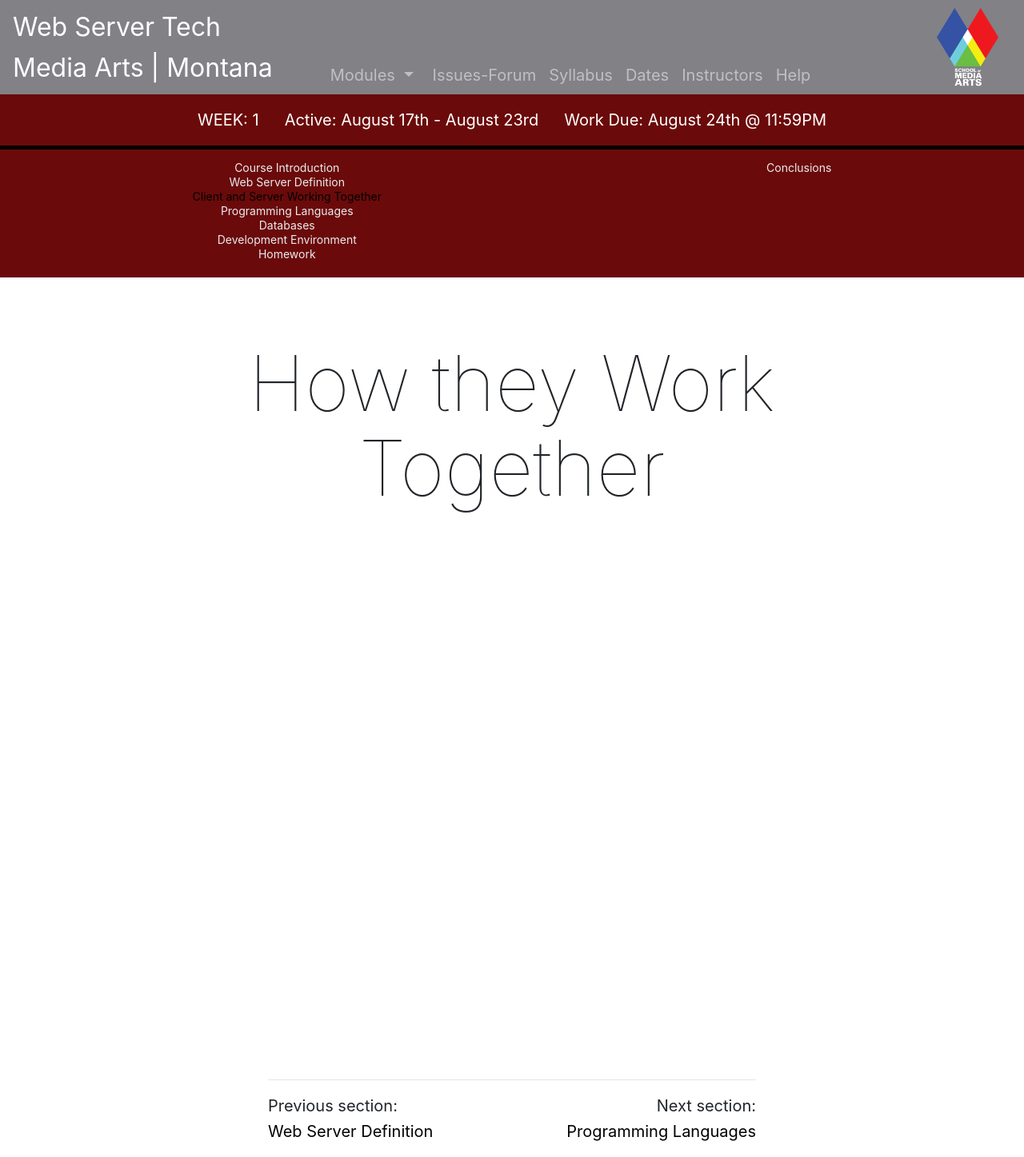
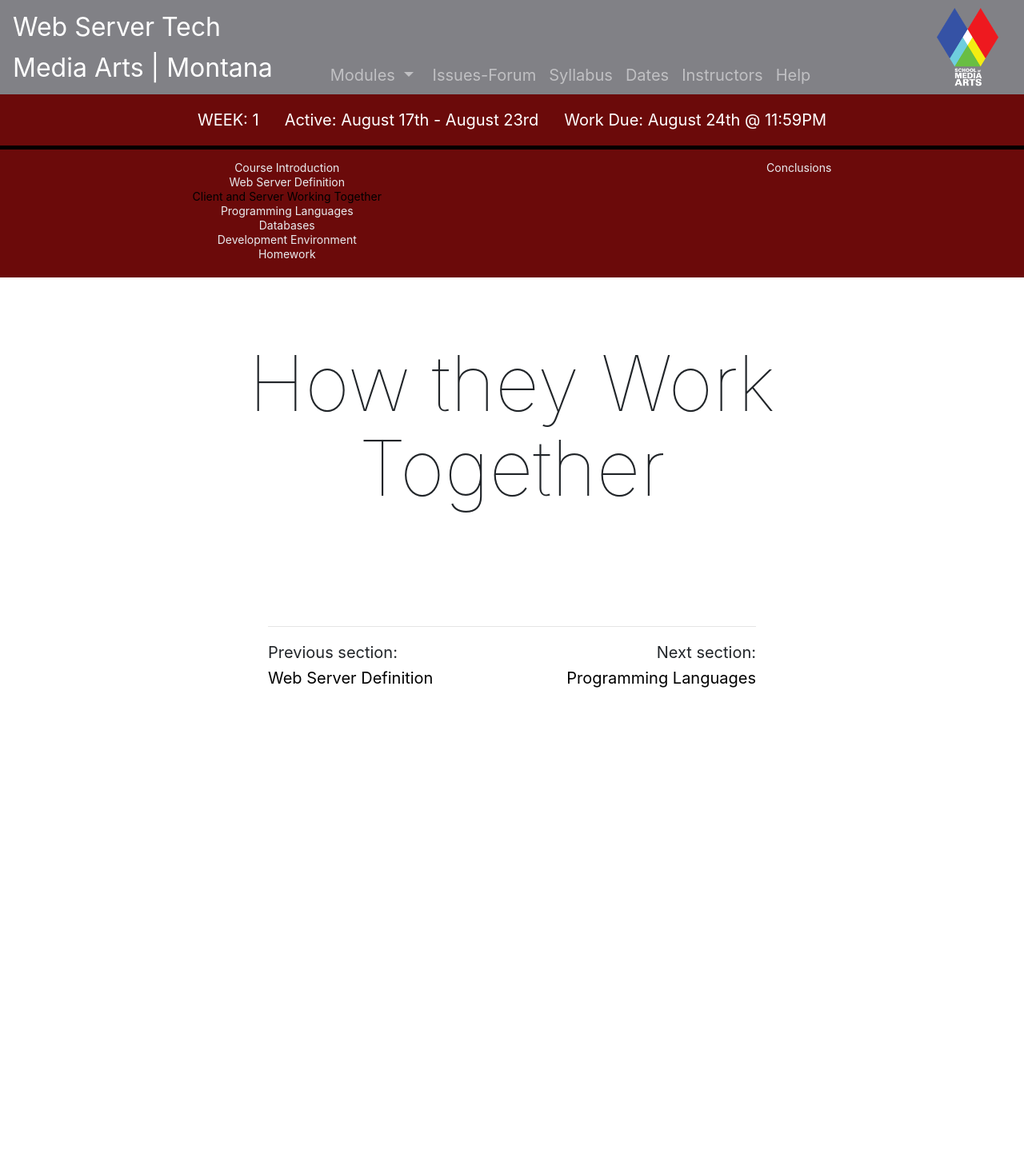
Before and after one commit to Montana-Media-Arts/461_WebServer-Fall2020, a Jekyll site: the page built from modules/week-1/_posts/2017-01-04-work-together.md, in a window 1280 px wide. Shown: the whole page at 80% size. Built offline with Jekyll 4.4.1, drawn with Linux system fonts in a browser that asks for light colours; nearby versions of some CDN libraries; after the commit the page ends 900 px from its top, so only the background shows below that.

Commit message:
Update 2017-01-04-work-together.md

```diff
--- a/modules/week-1/_posts/2017-01-04-work-together.md
+++ b/modules/week-1/_posts/2017-01-04-work-together.md
@@ -5,4 +5,4 @@ module: 1
 
 # How they Work Together
 
-<div class="embed-responsive embed-responsive-16by9"><iframe class="embed-responsive-item" src="" frameborder="0" allowfullscreen></iframe></div>
+<!-- create a graphic or video here -->
```
